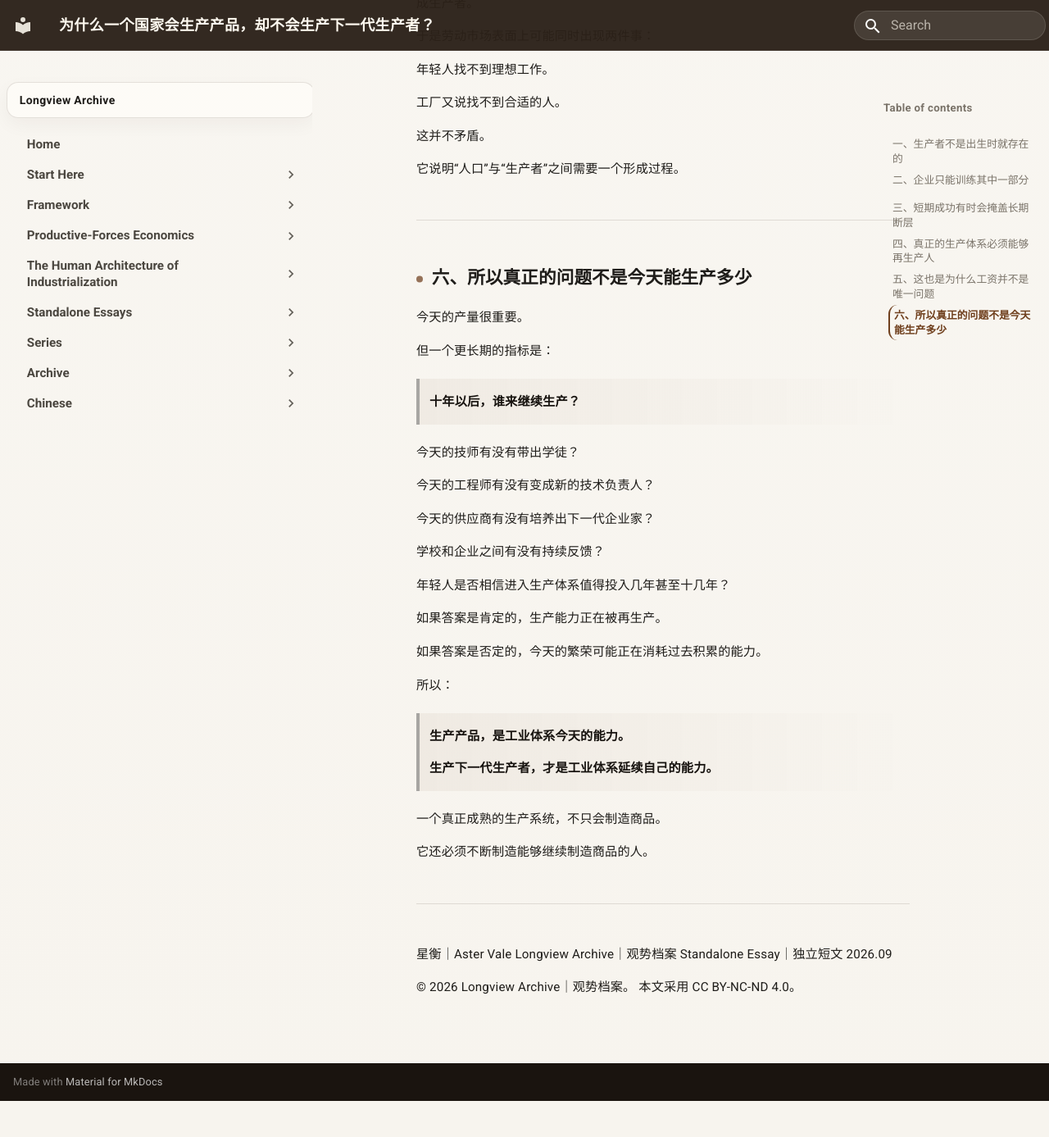
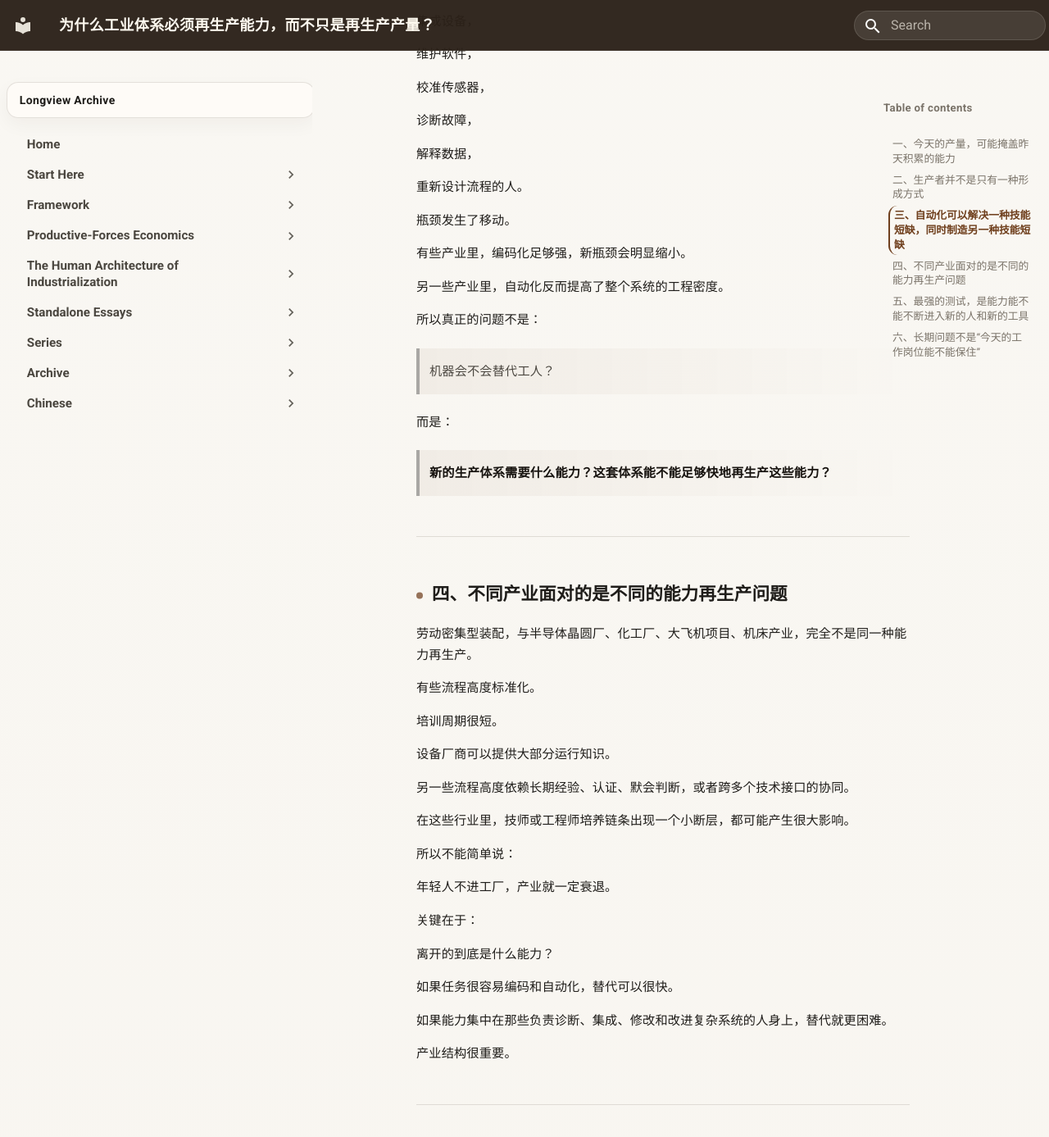
Before and after one commit to guanshi1688/longview-archive, an MkDocs documentation site: the page built from docs/essays/chinese/standalone/why-countries-produce-goods-not-producers-zh.md, in a window 1280 px wide and 1400 px high, scrolled down 3123 px. Shown: the top 1387 px of the window at 82% size. Built offline with MkDocs 1.6.1 and Material for MkDocs 9.7.7, drawn with Linux system fonts in a browser that asks for light colours; before the commit the page ends 4466 px from its top, so only the background shows below that; some of the changed text lies outside the part shown.

Commit message:
Update why-countries-produce-goods-not-producers-zh.md

```diff
--- a/docs/essays/chinese/standalone/why-countries-produce-goods-not-producers-zh.md
+++ b/docs/essays/chinese/standalone/why-countries-produce-goods-not-producers-zh.md
@@ -1,173 +1,262 @@
+# 为什么工业体系必须再生产能力，而不只是再生产产量？
 
-# 为什么一个国家会生产产品，却不会生产下一代生产者？
-
-**能够生产今天的产品，不等于能够持续生产明天的工人、技师、工程师和企业。**
+**今天的工厂完全可能依靠昨天积累的技能运行。长期工业能力取决于：旧能力消失之前，体系能不能更新、转化或替代它们。**
 
 一个国家可以拥有很多工厂。
 
-出口可以增长。
+出口增长。
 
-就业可以增加。
+就业增加。
 
-外国企业可以持续下单。
+生产多年看起来都很健康。
 
-从统计上看，它已经进入制造业。
+但还有一个更慢的问题：
 
-但几十年以后，一个更慢的问题会出现：
+> **这套体系还能不能持续产生下一代生产所需要的能力？**
 
-> **下一代生产者从哪里来？**
+这不只是人口数量问题。
 
-这不是人口数量的问题。
+也不是说所有旧岗位都必须保留下来。
 
-而是一个社会怎样不断把普通人变成能够进入复杂生产体系的人。
+工业体系本来就在变化。
+
+自动化会替代部分任务。
+
+软件会吸收部分惯例。
+
+企业会重新组织工作。
+
+真正的问题是：
+
+生产变化以后，能力有没有一起被更新。
 
 ---
 
-## 一、生产者不是出生时就存在的
+## 一、今天的产量，可能掩盖昨天积累的能力
 
-每一个熟练工人都经历过训练。
+一座工厂完全可能依靠早期训练出来的一代人运行很多年。
 
-每一个工程师都经历过教育、实习和失败。
+资深技师知道怎样稳定难处理的工艺。
 
-每一个优秀技师都需要长期接触真实设备。
+有经验的工程师知道哪些异常值得优先处理。
 
-每一个能够独立经营供应商企业的人，都需要理解客户、质量、现金流和生产纪律。
+主管知道哪些供应商出了问题以后还能迅速恢复。
 
-这些能力不会因为一个国家有年轻人口就自动出现。
+管理者知道怎样扩产而不破坏质量。
 
-人口只是潜在劳动力。
+这些东西不会在招聘开始困难的那一天立刻消失。
 
-生产者需要被形成。
+所以，一个行业完全可能在“内部更新已经变慢”的同时，看起来仍然很健康。
+
+真正的预警往往很慢：
+
+关键岗位长期空缺，
+
+学徒减少，
+
+越来越依赖少数资深专家，
+
+维护速度下降，
+
+越来越需要外部技术支持，
+
+能够从“会操作”进一步走到“会改进”的人越来越少。
+
+产量是一张快照。
+
+能力更新是一条流。
 
 ---
 
-## 二、企业只能训练其中一部分
+## 二、生产者并不是只有一种形成方式
 
-大型企业当然可以建立培训体系。
+每一个工业体系，都要把普通劳动力转化成可用能力。
 
-但企业通常只会训练自己需要的人。
+但路径并不只有一条。
 
-一个完整工业社会需要更多东西。
+有些技能来自职业学校。
 
-基础教育。
+有些来自大学。
 
-职业教育。
+有些在企业内部学会。
 
-工程教育。
+有些通过企业之间的流动获得。
 
-学徒体系。
+有些来自移民。
 
-能够让年轻人进入制造业的城市住房和交通。
+还有一些直接被写进软件、模具、传感器和自动化设备。
 
-让家庭愿意支持长期学习的收入预期。
+健康的体系，可以把这些方式组合起来。
 
-让技术人员看到职业上升空间的企业结构。
+所以真正的问题不是：
 
-这些条件共同决定，一个社会能不能持续产生新的生产者。
+某一种传统培训路径有没有原样保存。
+
+而是：
+
+体系还能不能持续产生自己真正需要的能力。
+
+这也让问题变得更可测量。
+
+一个新员工多久能独立工作？
+
+关键岗位有多少可以内部培养？
+
+维护和工艺改进有多大比例依赖少数老专家？
+
+企业切换到新生产架构时，重新训练需要多久？
+
+这些问题，比单独看人口统计更有信息量。
 
 ---
 
-## 三、短期成功有时会掩盖长期断层
+## 三、自动化可以解决一种技能短缺，同时制造另一种技能短缺
 
-一座工厂可以依靠第一代熟练工人运行很多年。
+一个最直接的反驳是：
 
-一个行业可以依靠从别处吸引来的工程师快速扩张。
+熟练工不够，就自动化。
 
-但如果年轻人不再进入，问题不会立即出现。
+很多时候，企业确实就是这么做的。
 
-它会在十年以后出现。
+自动化可以消灭重复劳动。
 
-老师退休，没有新人。
+可以把老操作员的经验编码进控制系统。
 
-技师退休，没有学徒。
+可以显著减少一条产线需要的人数。
 
-企业发现招聘越来越难。
+但自动化并没有让能力形成消失。
 
-维护能力下降。
+它只是改变了能力的构成。
 
-经验无法顺利传递。
+高度自动化工厂可能需要更少操作员，却需要更多能够：
 
-这时候产业并不是突然“失去技术”。
+集成设备，
 
-它只是没有把上一代人的能力完整复制到下一代。
+维护软件，
+
+校准传感器，
+
+诊断故障，
+
+解释数据，
+
+重新设计流程的人。
+
+瓶颈发生了移动。
+
+有些产业里，编码化足够强，新瓶颈会明显缩小。
+
+另一些产业里，自动化反而提高了整个系统的工程密度。
+
+所以真正的问题不是：
+
+> 机器会不会替代工人？
+
+而是：
+
+> **新的生产体系需要什么能力？这套体系能不能足够快地再生产这些能力？**
 
 ---
 
-## 四、真正的生产体系必须能够再生产人
+## 四、不同产业面对的是不同的能力再生产问题
 
-我们通常说产业需要资本再投资。
+劳动密集型装配，与半导体晶圆厂、化工厂、大飞机项目、机床产业，完全不是同一种能力再生产。
 
-机器折旧以后要换新。
+有些流程高度标准化。
 
-厂房老化以后要维护。
+培训周期很短。
 
-但人也有自己的“折旧”。
+设备厂商可以提供大部分运行知识。
 
-工人会退休。
+另一些流程高度依赖长期经验、认证、默会判断，或者跨多个技术接口的协同。
 
-工程师会离开。
+在这些行业里，技师或工程师培养链条出现一个小断层，都可能产生很大影响。
 
-管理者会更换。
+所以不能简单说：
 
-如果一个系统只能维护机器，却不能持续形成能够操作、修理、改进这些机器的人，它最终仍然会失去生产能力。
+年轻人不进工厂，产业就一定衰退。
 
-所以产业再生产不只是资本再生产。
+关键在于：
 
-它也是人的再生产。
+离开的到底是什么能力？
+
+如果任务很容易编码和自动化，替代可以很快。
+
+如果能力集中在那些负责诊断、集成、修改和改进复杂系统的人身上，替代就更困难。
+
+产业结构很重要。
 
 ---
 
-## 五、这也是为什么工资并不是唯一问题
+## 五、最强的测试，是能力能不能不断进入新的人和新的工具
 
-提高工资可以吸引人。
+工业体系健康，不是因为“老专家还在”。
 
-但如果职业没有尊严、没有上升空间、工作环境差、住房成本太高、家庭无法承担培训期，年轻人仍然可能离开。
+而是因为知识能不断换一种载体继续存在。
 
-同样，如果教育体系培养的人和企业真正需要的能力长期脱节，再多毕业生也不会自动变成生产者。
+老工人训练年轻人。
 
-于是劳动市场表面上可能同时出现两件事：
+工程师把反复出现的问题变成更好的工艺。
 
-年轻人找不到理想工作。
+软件吸收可以编码的经验。
 
-工厂又说找不到合适的人。
+自动化消灭不再需要人工判断的任务。
 
-这并不矛盾。
+学校根据新的技术要求调整课程。
 
-它说明“人口”与“生产者”之间需要一个形成过程。
+企业提供值得长期投入的技术职业路径。
+
+供应商从被动执行，成长为新的改进来源。
+
+当知识能够在最初掌握它的人离开以后继续存在，能力就在被再生产。
+
+它可以通过人。
+
+可以通过组织。
+
+也可以通过机器。
+
+多数时候，是三者一起完成。
 
 ---
 
-## 六、所以真正的问题不是今天能生产多少
+## 六、长期问题不是“今天的工作岗位能不能保住”
 
-今天的产量很重要。
+岗位会变化。
 
-但一个更长期的指标是：
+技术会变化。
 
-> **十年以后，谁来继续生产？**
+产业也会变化。
 
-今天的技师有没有带出学徒？
+成熟的生产体系，应该允许一些职业消失，同时产生下一套生产系统需要的能力。
 
-今天的工程师有没有变成新的技术负责人？
+这比单纯保就业要求更高。
 
-今天的供应商有没有培养出下一代企业家？
+它要问：
 
-学校和企业之间有没有持续反馈？
+今天的操作员能不能变成明天的技师？
 
-年轻人是否相信进入生产体系值得投入几年甚至十几年？
+今天的技师能不能变成明天的集成者和培训者？
 
-如果答案是肯定的，生产能力正在被再生产。
+企业能不能把经验写成惯例和工具？
 
-如果答案是否定的，今天的繁荣可能正在消耗过去积累的能力。
+教育体系能不能在技术前沿移动以后作出反应？
 
-所以：
+自动化能不能替代稀缺劳动力，而不在别处制造新的能力瓶颈？
 
-> **生产产品，是工业体系今天的能力。**
+新企业还能不能找到会操作、会维修、会改进生产的人？
+
+所以更深的问题是：
+
+> **十年以后，到底是谁——或者什么——还能继续生产？**
+
+今天的产量告诉我们，一个工业体系现在会做什么。
+
+能力更新告诉我们，它还能不能继续适应。
+
+> **产业的延续，不靠复制每一个旧岗位。**
 >
-> **生产下一代生产者，才是工业体系延续自己的能力。**
-
-一个真正成熟的生产系统，不只会制造商品。
-
-它还必须不断制造能够继续制造商品的人。
+> **它靠的是不断再生产下一套生产系统需要的能力。**
 
 ---
 
```
